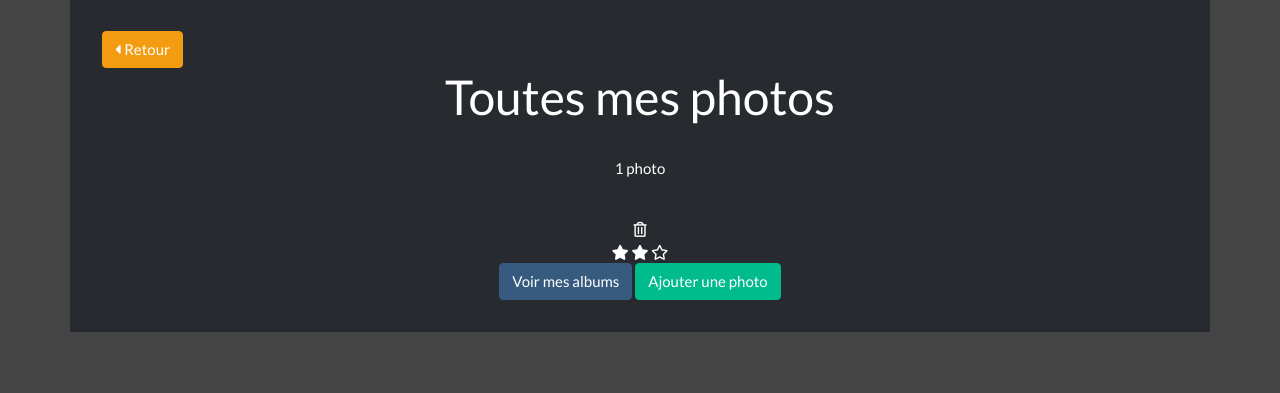
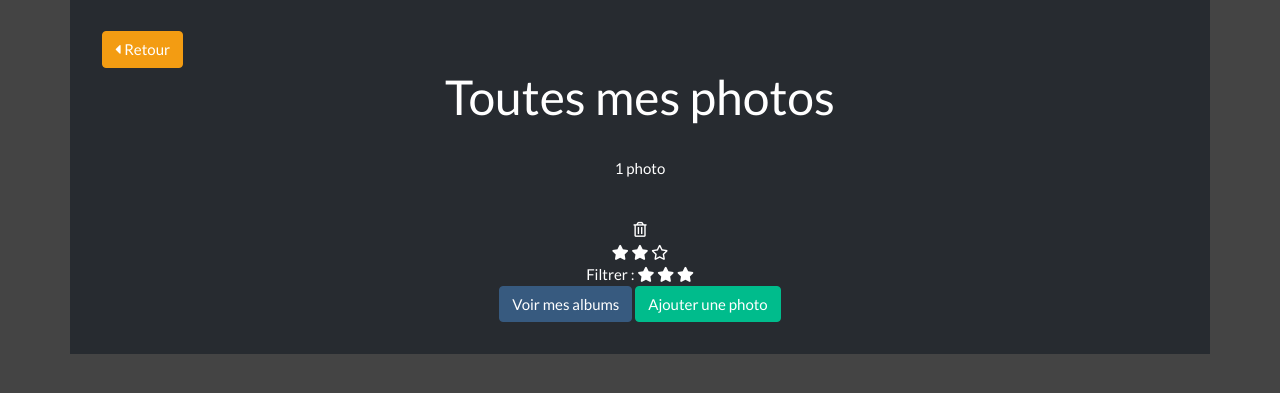
Before and after one commit to tristandalle/tri_photos, a Symfony app: template templates/image/all-photos.html.twig in a window 1280 px wide. Shown: the part 168-561 px from the top of the page. Run offline with Twig, Linux system fonts and the light colour scheme; the template is opened without the code that fills it: most values are stand-ins (such as "Sample title", 1, 10 or a date in 2020); style sheets or scripts are compiled from the project's sources; some libraries are stand-ins or nearby versions.

Commit message:
rating redirection correction and add filter for all photos

```diff
--- a/templates/image/all-photos.html.twig
+++ b/templates/image/all-photos.html.twig
@@ -12,7 +12,7 @@
 
             <div class="container-photos">
             {% for photo in photos %}
-                <div class="container-photo">
+                <div class="container-photo {% if filter is defined %}{% if photo.rating < filter %}hide{% endif %}{% endif %}">
                     <a href="{{ path('image_one_photo', {'id' :photo.id}) }}">
                         <img src="{{ path('file_download', {'id' :photo.id}) }}" alt="" >
                     </a>
@@ -20,15 +20,28 @@
                         <a href="{{ path('image_one_photo', {'id' :photo.id}) }}" class="link-photo"></a>
                         <a href="{{ path('image_remove_photo', {'id' :photo.id}) }}" class="link-erase-photo"><i class="far fa-trash-alt"></i></a>
                         <div class="rating">
-                            <a href="{{ path('image_rating', {'id' :photo.id, 'rating' :1}) }}"><i class="{% if photo.rating >= 1 %}fas{% else %}far{% endif %} fa-star "></i></a>
-                            <a href="{{ path('image_rating', {'id' :photo.id, 'rating' :2}) }}"><i class="{% if photo.rating >= 2 %}fas{% else %}far{% endif %} fa-star "></i></a>
-                            <a href="{{ path('image_rating', {'id' :photo.id, 'rating' :3}) }}"><i class="{% if photo.rating == 3 %}fas{% else %}far{% endif %} fa-star "></i></a>
+                            {% set currentPath = path(app.request.attributes.get('_route')) %}
+                            <a href="{{ path('image_rating', {'id' :photo.id, 'rating' :1, 'currentPath' :currentPath|trim('/')}) }}"><i class="{% if photo.rating >= 1 %}fas{% else %}far{% endif %} fa-star "></i></a>
+                            <a href="{{ path('image_rating', {'id' :photo.id, 'rating' :2, 'currentPath' :currentPath|trim('/')}) }}"><i class="{% if photo.rating >= 2 %}fas{% else %}far{% endif %} fa-star "></i></a>
+                            <a href="{{ path('image_rating', {'id' :photo.id, 'rating' :3, 'currentPath' :currentPath|trim('/')}) }}"><i class="{% if photo.rating == 3 %}fas{% else %}far{% endif %} fa-star "></i></a>
                         </div>
                     </div>
                 </div>
             {% endfor %}
             </div>
-
+        <div class="filter">
+            Filtrer :
+            {% if  filter != 0 %}
+            <a href="{{ path('filter_rating', {'rating' :1}) }}" title="Afficher seulement les photos classées 1 étoile"><i class="{% if filter >= 1 %}fas{% else %}far{% endif %} fa-star "></i></a>
+            <a href="{{ path('filter_rating', {'rating' :2}) }}" title="Afficher seulement les photos classées 2 étoiles"><i class="{% if filter >= 2 %}fas{% else %}far{% endif %} fa-star "></i></a>
+            <a href="{{ path('filter_rating', {'rating' :3}) }}" title="Afficher seulement les photos classées 3 étoiles"><i class="{% if filter == 3 %}fas{% else %}far{% endif %} fa-star "></i></a>
+            <a href="{{ path('filter_rating', {'rating' :0}) }}" title="Supprimer le filtre"><i class="fas fa-filter"></i></a>
+            {% else %}
+                <a href="{{ path('filter_rating', {'rating' :1}) }}" title="Afficher seulement les photos classées 1 étoile"><i class="fas fa-star drunk"></i></a>
+                <a href="{{ path('filter_rating', {'rating' :2}) }}" title="Afficher seulement les photos classées 2 étoiles"><i class="fas fa-star drunk"></i></a>
+                <a href="{{ path('filter_rating', {'rating' :3}) }}" title="Afficher seulement les photos classées 3 étoiles"><i class="fas fa-star drunk"></i></a>
+            {% endif %}
+        </div>
 
          <div class="buttons">
              <a class="btn btn-primary" href="{{ path('album_all_albums') }}" type="button">Voir mes albums</a>
```
Also changed, not shown: assets/css/all-photos.scss (+14 -0 lines), src/Controller/ImageController.php (+25 -7 lines), templates/image/one-photo.html.twig (+5 -3 lines).
